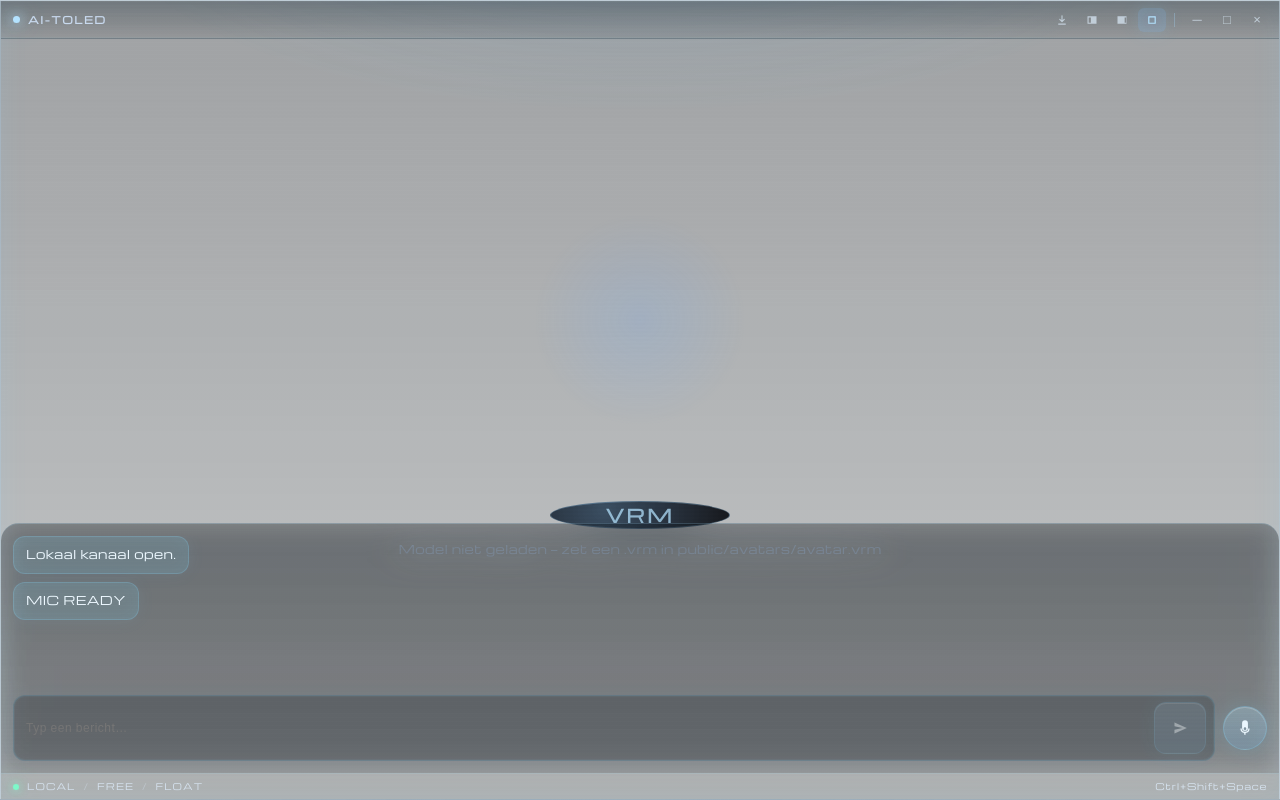
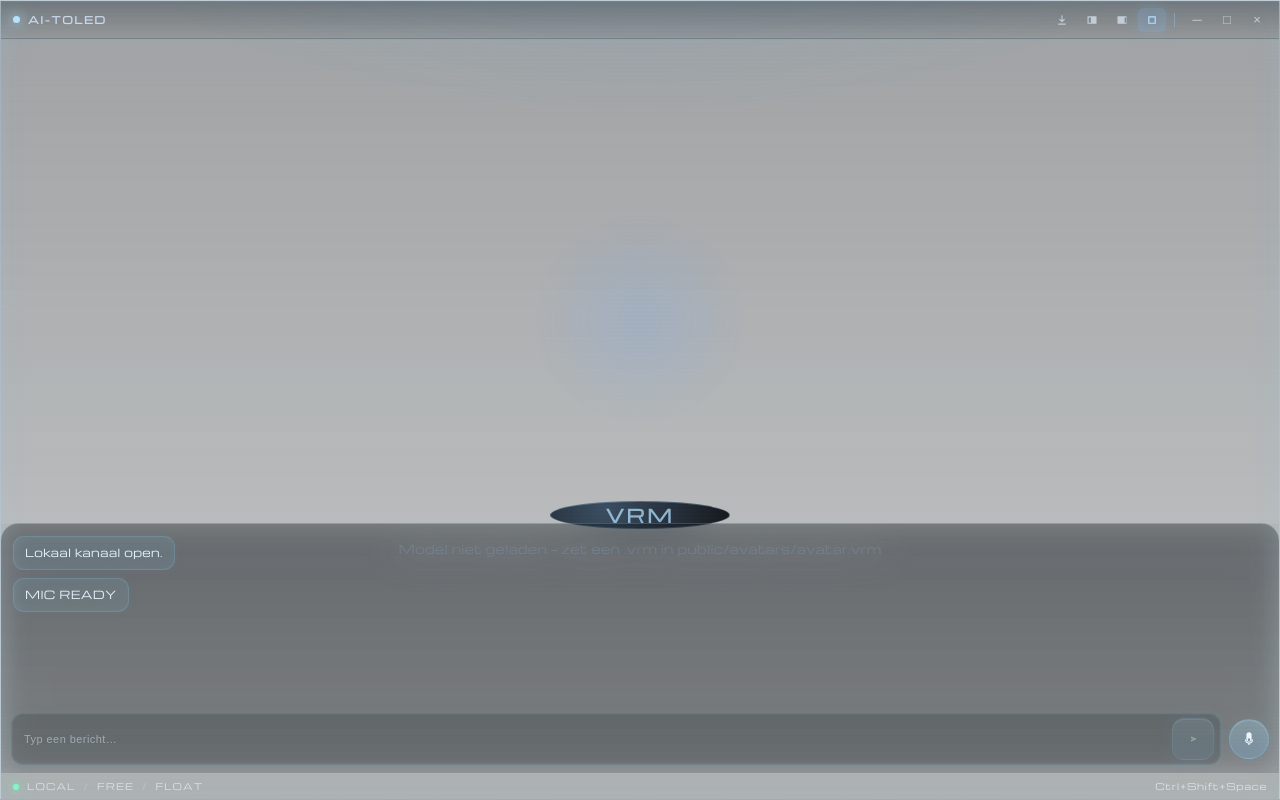
Before and after one commit to wilfredBart/AI-TOLD, a React (Vite) app: page / in a window 1280 px wide. Built offline with nearby package versions, Linux system fonts and the light colour scheme; no server answers.

Commit message:
Refine chat margin alignment to HUD shell

```diff
--- a/src/App.css
+++ b/src/App.css
@@ -298,8 +298,9 @@ button:not(:disabled),
   height: 100%;
   display: flex;
   flex-direction: column;
-  padding: 12px;
-  gap: 10px;
+  padding: 10px 10px 8px;
+  gap: 8px;
+  background: rgba(6, 10, 14, 0.04);
 }
 
 .messages {
@@ -308,34 +309,50 @@ button:not(:disabled),
   display: flex;
   flex-direction: column;
   gap: 8px;
+  padding: 2px 8px 4px 2px;
+  scrollbar-width: thin;
+  scrollbar-color: rgba(156, 214, 255, 0.32) transparent;
+}
+
+.messages::-webkit-scrollbar {
+  width: 6px;
+}
+
+.messages::-webkit-scrollbar-thumb {
+  background: rgba(156, 214, 255, 0.28);
+  border-radius: 999px;
 }
 
 .msg {
   max-width: 88%;
-  padding: 9px 12px;
-  border-radius: 12px;
-  font-size: 12px;
-  line-height: 1.5;
+  padding: 8px 11px;
+  border-radius: 11px;
+  font-size: 11px;
+  line-height: 1.45;
   letter-spacing: 0.03em;
   user-select: text;
+  color: rgba(237, 248, 255, 0.94);
+  text-shadow: 0 0 10px rgba(126, 216, 255, 0.12);
 }
 
 .msg.ai {
   align-self: flex-start;
-  background: rgba(126, 216, 255, 0.12);
-  border: 1px solid rgba(126, 216, 255, 0.22);
+  background: rgba(126, 216, 255, 0.08);
+  border: 1px solid rgba(126, 216, 255, 0.18);
   box-shadow:
-    inset 0 0 18px rgba(126, 216, 255, 0.06),
-    0 0 18px rgba(126, 216, 255, 0.07);
+    inset 0 0 12px rgba(126, 216, 255, 0.05),
+    0 0 12px rgba(126, 216, 255, 0.05);
 }
 
 .msg.user {
   align-self: flex-end;
-  background: rgba(160, 220, 255, 0.22);
-  border: 1px solid rgba(160, 220, 255, 0.3);
+  background: rgba(165, 220, 255, 0.18);
+  border: 1px solid rgba(180, 227, 255, 0.42);
   box-shadow:
-    inset 0 0 18px rgba(160, 220, 255, 0.08),
-    0 0 18px rgba(160, 220, 255, 0.08);
+    inset 0 0 16px rgba(165, 220, 255, 0.08),
+    0 0 18px rgba(165, 220, 255, 0.12);
+  margin-right: 10px;
+  max-width: 92%;
 }
 
 .input-row {
@@ -349,13 +366,13 @@ button:not(:disabled),
   display: flex;
   align-items: center;
   gap: 8px;
-  background: rgba(13, 20, 26, 0.24);
-  border: 1px solid rgba(126, 216, 255, 0.18);
+  background: rgba(13, 20, 26, 0.18);
+  border: 1px solid rgba(126, 216, 255, 0.14);
   border-radius: 12px;
-  padding: 6px 8px 6px 12px;
+  padding: 4px 6px 4px 12px;
   box-shadow:
-    inset 0 0 0 1px rgba(126, 216, 255, 0.05),
-    0 0 16px rgba(126, 216, 255, 0.04);
+    inset 0 0 0 1px rgba(126, 216, 255, 0.04),
+    0 0 12px rgba(126, 216, 255, 0.03);
 }
 
 .input-shell input {
@@ -364,29 +381,33 @@ button:not(:disabled),
   border: none;
   padding: 8px 0;
   color: var(--text);
-  font-size: 12px;
+  font-size: 11px;
   letter-spacing: 0.04em;
   outline: none;
 }
 
+.input-shell input::placeholder {
+  color: rgba(204, 224, 240, 0.55);
+}
+
 .send-button {
-  width: 52px;
-  height: 52px;
-  min-width: 52px;
-  border: 1px solid rgba(126, 216, 255, 0.22);
+  width: 42px;
+  height: 42px;
+  min-width: 42px;
+  border: 1px solid rgba(126, 216, 255, 0.2);
   background: linear-gradient(
     180deg,
-    rgba(168, 226, 255, 0.28),
-    rgba(110, 192, 255, 0.2)
+    rgba(168, 226, 255, 0.18),
+    rgba(110, 192, 255, 0.12)
   );
-  color: rgba(236, 248, 255, 0.99);
-  border-radius: 12px;
+  color: rgba(236, 248, 255, 0.98);
+  border-radius: 10px;
   display: flex;
   align-items: center;
   justify-content: center;
   box-shadow:
-    0 0 18px rgba(105, 210, 255, 0.14),
-    inset 0 1px 0 rgba(255, 255, 255, 0.18);
+    inset 0 1px 0 rgba(255, 255, 255, 0.12),
+    0 0 12px rgba(105, 210, 255, 0.08);
 }
 
 .send-button:disabled {
@@ -424,9 +445,9 @@ button:not(:disabled),
 }
 
 .input-row button.mic-button {
-  min-width: 44px;
-  width: 44px;
-  height: 44px;
+  min-width: 40px;
+  width: 40px;
+  height: 40px;
   padding: 0;
   display: flex;
   align-items: center;
@@ -436,11 +457,14 @@ button:not(:disabled),
   font-size: 18px;
   line-height: 1;
   text-transform: none;
+  box-shadow:
+    inset 0 1px 0 rgba(255, 255, 255, 0.12),
+    0 0 10px rgba(105, 210, 255, 0.08);
 }
 
 .mic-icon {
-  width: 18px;
-  height: 18px;
+  width: 16px;
+  height: 16px;
   display: block;
 }
 
```
